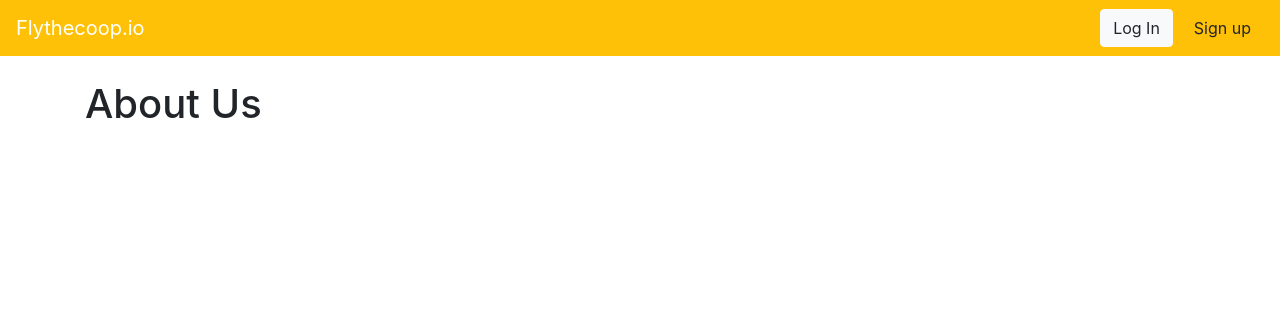
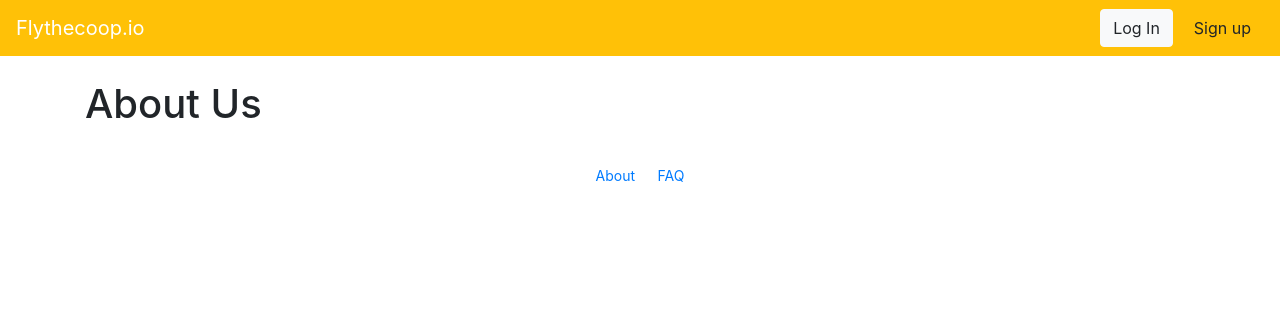
Before and after one commit to LighthouseLearn/reviews, a Django app: page /about/ in a window 1280 px wide. Shown: the top 316 px of the page. Run offline with Django 3.2, Linux system fonts and the light colour scheme; some libraries are stand-ins or nearby versions.

Commit message:
added about and faq

```diff
--- a/templates/base.html
+++ b/templates/base.html
@@ -62,4 +62,10 @@
     <script src="https://cdnjs.cloudflare.com/ajax/libs/popper.js/1.14.7/umd/popper.min.js" integrity="sha384-UO2eT0CpHqdSJQ6hJty5KVphtPhzWj9WO1clHTMGa3JDZwrnQq4sF86dIHNDz0W1" crossorigin="anonymous"></script>
     <script src="https://stackpath.bootstrapcdn.com/bootstrap/4.3.1/js/bootstrap.min.js" integrity="sha384-JjSmVgyd0p3pXB1rRibZUAYoIIy6OrQ6VrjIEaFf/nJGzIxFDsf4x0xIM+B07jRM" crossorigin="anonymous"></script>
   </body>
+  <footer>
+   <br>
+     <p class="text-center">
+     <a class="btn btn-link btn-sm" href="{% url 'about' %}" role="button">About </a>
+     <a class="btn btn-link btn-sm" href="{% url 'faq' %}" role="button">FAQ </a></p>
+  </footer>
 </html>
```
